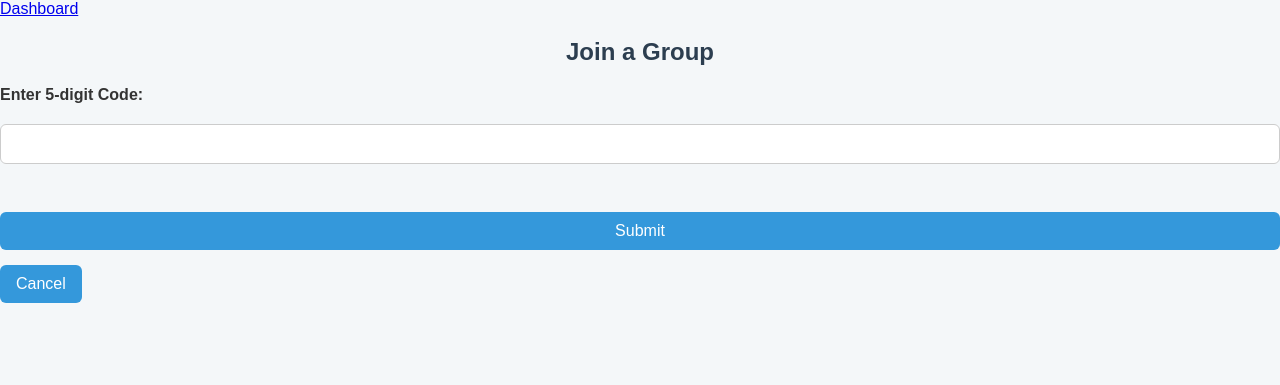
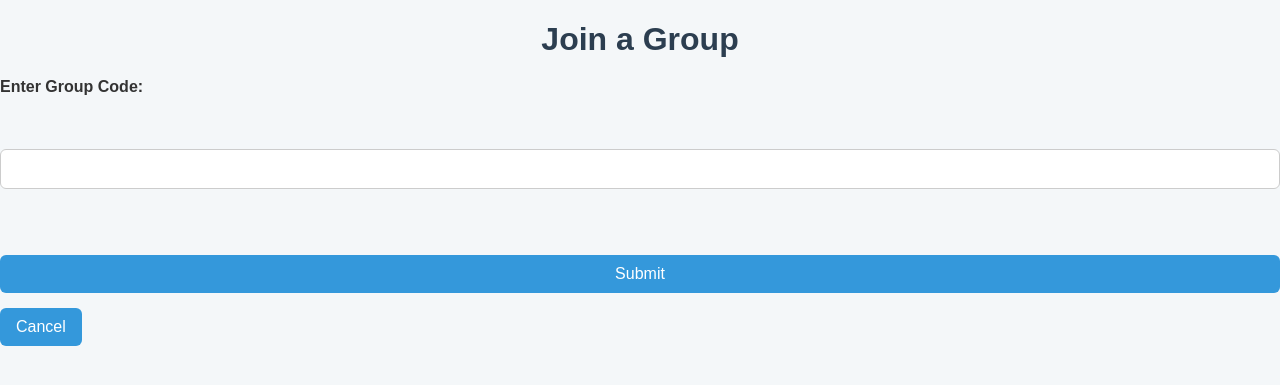
Before and after one commit to danieljeon1230/availability, a Flask app: page /join in a window 1280 px wide. Shown: the top 385 px of the page. Run offline with Flask 3, Linux system fonts and the light colour scheme.

Commit message:
Update join_group.html

```diff
--- a/templates/join_group.html
+++ b/templates/join_group.html
@@ -1,19 +1,26 @@
-{% extends 'base.html' %}
-{% block title %}Join Group{% endblock %}
-{% block content %}
-<h2>Join a Group</h2>
+<!DOCTYPE html>
+<html>
+<head>
+  <title>Join Group</title>
+  <link rel="stylesheet" href="/static/styles.css">
+</head>
+<body>
+  <h1>Join a Group</h1>
+  <form method="POST">
+    <label for="code">Enter Group Code:</label><br>
+    <input type="text" name="code" required><br>
+
     {% if error %}
       <p style="color: red;">{{ error }}</p>
-{% elif success %}
+    {% endif %}
+
+    {% if success %}
       <p style="color: green;">{{ success }}</p>
-    <a href="{{ url_for('dashboard') }}"><button>Return to Dashboard</button></a>
-{% else %}
-    <form method="post">
-        <label>Enter 5-digit Code:</label>
-        <input type="text" name="code" pattern="\d{5}" required>
+    {% endif %}
+
     <br>
     <button type="submit">Submit</button>
     <a href="{{ url_for('dashboard') }}"><button type="button">Cancel</button></a>
   </form>
-{% endif %}
-{% endblock %}
+</body>
+</html>
```
Lines whose indentation alone changed are shown as unchanged.
